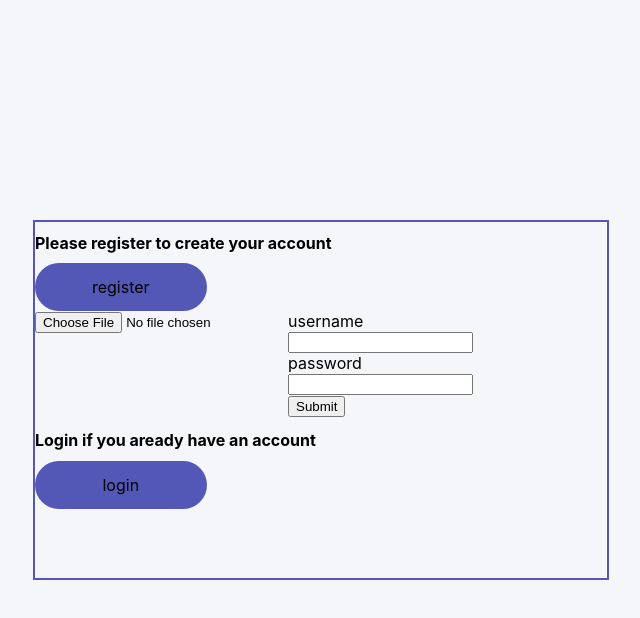
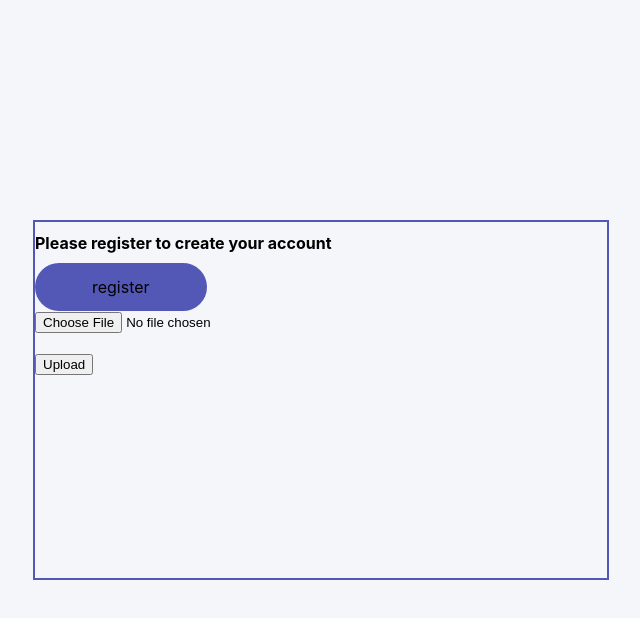
Before and after one commit to GiovanniOuvenis/InteractiveComments, a React (Create React App) app: page / in a window 1280 px wide. Both pictures are taken after a click on the button "register". Shown: the top 618 px of the page, without its empty margins (319-959 px from the left). Built offline with nearby package versions, Linux system fonts and the light colour scheme.

Commit message:
sendind request with fetch working ok

```diff
--- a/src/App.js
+++ b/src/App.js
@@ -1,5 +1,6 @@
 import "./App.css";
 import Welcome from "./components/Welcome";
+
 function App() {
   return (
     <>
--- a/src/components/Form.js
+++ b/src/components/Form.js
@@ -1,100 +1,105 @@
-import React, { useState, useEffect, useRef } from "react";
-import axios from "axios";
+// import React, { useState, useEffect, useRef } from "react";
+// import axios from "axios";
+// import UploadImage from "./UploadImage";
 
-export default function Form(props) {
-  const usernameRef = useRef();
-  const passwordRef = useRef();
-  const urlRef = useRef("http://localhost:5000/intcommapi/v1/auth/login");
-  const [userName, setUserName] = useState("");
-  const [passWord, setPasword] = useState("");
+// export default function Form(props) {
+//   const usernameRef = useRef();
+//   const passwordRef = useRef();
+//   const urlRef = useRef("http://localhost:5000/intcommapi/v1/auth/login");
+//   const [userName, setUserName] = useState("");
+//   const [passWord, setPasword] = useState("");
 
-  const registerurl = "http://localhost:5000/intcommapi/v1/auth/register";
-  let typeOfForm = props.derivedFrom;
-  let un = props.areaone;
-  let pw = props.areatwo;
+//   const registerurl = "http://localhost:5000/intcommapi/v1/auth/register";
+//   let typeOfForm = props.derivedFrom;
+//   let un = props.areaone;
+//   let pw = props.areatwo;
 
-  useEffect(() => {
-    if (typeOfForm === "register") {
-      urlRef.current = registerurl;
-    }
-  });
+//   useEffect(() => {
+//     if (typeOfForm === "register") {
+//       urlRef.current = registerurl;
+//     }
+//   });
 
-  const handleSubmit = async (e) => {
-    e.preventDefault();
+//   const handleSubmit = async (e) => {
+//     e.preventDefault();
 
-    let userNameToSend = userName;
-    let passWordToSend = passWord;
-    props.toggleCondition(false);
-    if (!userName || !passWord) {
-      userNameToSend = usernameRef.current;
-      passWordToSend = passwordRef.current;
-    }
+//     let userNameToSend = userName;
+//     let passWordToSend = passWord;
+//     props.toggleCondition(false);
+//     if (!userName || !passWord) {
+//       userNameToSend = usernameRef.current;
+//       passWordToSend = passwordRef.current;
+//     }
 
-    const postReq = await axios
-      .post(urlRef.current, {
-        username: userNameToSend,
-        password: passWordToSend,
-      })
-      .then((response) => {
-        console.log(response);
-      })
-      .catch((err) => {
-        console.log(err);
-      });
-  };
+//     const postReq = await axios
+//       .post(urlRef.current, {
+//         username: userNameToSend,
+//         password: passWordToSend,
+//       })
+//       .then((response) => {
+//         console.log(response);
+//       })
+//       .catch((err) => {
+//         console.log(err);
+//       });
+//   };
 
-  useEffect(() => {
-    const keyDownHandler = (event) => {
-      const usernameValue = document.getElementById(
-        typeOfForm + "username"
-      ).value;
-      const passwordValue = document.getElementById(
-        typeOfForm + "password"
-      ).value;
-      usernameRef.current = usernameValue;
-      passwordRef.current = passwordValue;
+//   useEffect(() => {
+//     const keyDownHandler = (event) => {
+//       const usernameValue = document.getElementById(
+//         typeOfForm + "username"
+//       ).value;
+//       const passwordValue = document.getElementById(
+//         typeOfForm + "password"
+//       ).value;
+//       usernameRef.current = usernameValue;
+//       passwordRef.current = passwordValue;
 
-      if (event.key === "Enter") {
-        event.preventDefault();
-        handleSubmit(event);
-      }
-    };
+//       if (event.key === "Enter") {
+//         event.preventDefault();
+//         handleSubmit(event);
+//       }
+//     };
 
-    document.addEventListener("keydown", keyDownHandler);
+//     document.addEventListener("keydown", keyDownHandler);
 
-    return () => {
-      document.removeEventListener("keydown", keyDownHandler);
-    };
-  });
+//     return () => {
+//       document.removeEventListener("keydown", keyDownHandler);
+//     };
+//   });
 
-  return (
-    <div>
-      <form onSubmit={handleSubmit}>
-        <label>{un}</label>
-        <input
-          ref={usernameRef}
-          id={typeOfForm + un}
-          type="text"
-          name={un}
-          value={userName}
-          onChange={(event) => {
-            setUserName(event.target.value);
-          }}
-          autoComplete="off"
-        />
-        <label>{pw}</label>
-        <input
-          ref={passwordRef}
-          id={typeOfForm + pw}
-          type={pw}
-          name={pw}
-          value={passWord}
-          onChange={(event) => setPasword(event.target.value)}
-          autoComplete="off"
-        />
+//   return (
+//     <>
+//       <UploadImage></UploadImage>
+//       {/* <div>
+//         <form onSubmit={handleSubmit}>
+//           <label>{un}</label>
+//           <input
+//             ref={usernameRef}
+//             id={typeOfForm + un}
+//             type="text"
+//             name={un}
+//             value={userName}
+//             onChange={(event) => {
+//               setUserName(event.target.value);
+//             }}
+//             autoComplete="off"
+//           />
+//           <label>{pw}</label>
+//           <input
+//             ref={passwordRef}
+//             id={typeOfForm + pw}
+//             type={pw}
+//             name={pw}
+//             value={passWord}
+//             onChange={(event) => setPasword(event.target.value)}
+//             autoComplete="off"
+//           />
+//           {typeOfForm === "register" && <UploadImage></UploadImage>}
 
-        <button type="submit">Submit</button>
-      </form>
-    </div>
-  );
-}
+//           <button type="submit">Submit</button>
+//         </form>
+//       </div> */}
+//     </>
+//   );
+// }
--- a/src/components/LoginRegister.js
+++ /dev/null
@@ -1,5 +0,0 @@
-import React from "react";
-
-export default function LoginRegister() {
-  return <div classname="wrapper"></div>;
-}
--- /dev/null
+++ b/src/components/Register.js
@@ -0,0 +1,70 @@
+import React, { useState, useEffect } from "react";
+import axios from "axios";
+import Button from "./Button";
+import FormInput from "./FormInput";
+
+export default function Register() {
+  const [userName, setUserName] = useState("");
+  const [password, setPassword] = useState("");
+  const [imageFile, setImageFile] = useState();
+
+  const submitHandler = async (e) => {
+    e.preventDefault();
+
+    const formToSend = new FormData();
+    const appendValue = async (arg) => {
+      await arg.append("username", userName);
+      return arg;
+    };
+    formToSend.append("username", userName);
+    formToSend.append("password", password);
+    formToSend.append("image", imageFile);
+
+    const postrequest = await axios
+      .post("http://localhost:5000/intcommapi/v1/auth/register", formToSend)
+      .then((result) => {
+        console.log(result);
+      })
+      .catch((error) => {
+        console.log(error);
+      });
+  };
+  console.log(imageFile);
+  const getInputValueFromChild = (valueOne, valueTwo) => {
+    if (valueTwo.id === "inputImage") {
+      setImageFile(valueOne);
+    }
+    if (valueTwo.id === "usernameRegister") {
+      setUserName(valueOne);
+    }
+    if (valueTwo.id === "passwordRegister") {
+      setPassword(valueOne);
+    }
+  };
+
+  return (
+    <form onSubmit={submitHandler} method="POST" encType="multipart/form-data">
+      <label>username</label>
+      <FormInput
+        name="username"
+        type="text"
+        id="usernameRegister"
+        handler={getInputValueFromChild}
+      ></FormInput>
+      <label>password</label>
+      <FormInput
+        name="password"
+        type="text"
+        id="passwordRegister"
+        handler={getInputValueFromChild}
+      ></FormInput>
+      <FormInput
+        id="inputImage"
+        name="upload image"
+        type="file"
+        handler={getInputValueFromChild}
+      ></FormInput>
+      <Button text="submit"></Button>
+    </form>
+  );
+}
--- a/src/components/UploadImage.js
+++ b/src/components/UploadImage.js
@@ -1,9 +1,191 @@
-import React from "react";
+import React, { useState } from "react";
 
 export default function UploadImage() {
+  const [imageToSend, setImageToSend] = useState({});
+
+  const uploadPicture = (e) => {
+    setImageToSend({
+      imagePreview: URL.createObjectURL(e.target.files[0]),
+      imageAsFile: e.target.files[0],
+    });
+  };
+
+  const setImageAction = async (event) => {
+    event.preventDefault();
+
+    const formData = new FormData();
+    formData.append("image", imageToSend.imageAsFile);
+
+    console.log(imageToSend.imageAsFile);
+
+    for (var key of formData.entries()) {
+      console.log(key[0] + ", " + key[1]);
+    }
+
+    const data = await fetch(
+      "http://localhost:5000/intcommapi/v1/auth/register",
+      {
+        method: "post",
+
+        body: formData,
+      }
+    );
+    const uploadedImage = await data.json();
+    if (uploadedImage) {
+      console.log("Successfully uploaded image");
+    } else {
+      console.log("Error Found");
+    }
+  };
+
   return (
-    <form action="/api/images" method="post" enctype="multipart/form-data">
-      <input type="file" name="image" />
-    </form>
+    <div className="content landing">
+      <form onSubmit={setImageAction}>
+        <input type="file" name="image" onChange={uploadPicture} />
+        <br />
+        <br />
+        <button type="submit" name="upload">
+          Upload
+        </button>
+      </form>
+    </div>
   );
 }
+
+/*export default function uploadImage() {
+  const [imageToSend, setImageToSend] = useState({});
+
+  const uploadPicture = (e) => {
+    setImageToSend({
+      imagePreview: URL.createObjectURL(e.target.files[0]),
+      imageAsFile: e.target.files[0],
+    });
+  };
+
+  const setImageAction = async (event) => {
+    event.preventDefault();
+
+    const formData = new FormData();
+    formData.append("image", imageToSend.imageAsFile);
+
+    console.log(image.imageAsFile);
+
+    for (var key of formData.entries()) {
+      console.log(key[0] + ", " + key[1]);
+    }
+
+    const data = await fetch("http://localhost:3000/upload/post", {
+      method: "post",
+
+      body: formData,
+    });
+    const uploadedImage = await data.json();
+    if (uploadedImage) {
+      console.log("Successfully uploaded image");
+    } else {
+      console.log("Error Found");
+    }
+  };
+
+  return (
+    <div className="content landing">
+      <form onSubmit={setImageAction}>
+        <input type="file" name="image" onChange={uploadPicture} />
+        <br />
+        <br />
+        <button type="submit" name="upload">
+          Upload
+        </button>
+      </form>
+    </div>
+  );
+}
+
+// import React, { useState } from "react";
+// import axios from "axios";
+
+// export default function UploadImage() {
+//   const uploadFiles = async (e) => {
+//     const img = e.target.files[0];
+//     const form = new FormData();
+//     form.append("appImgs", img);
+//     console.log(form);
+//     try {
+//       let request = await axios
+//         .post("http://localhost:5000/intcommapi/v1/auth/upload", {
+//           body: form,
+//         })
+//         .then((result) => {
+//           console.log(result);
+//         });
+//       const resp = await request.json();
+//       console.log(resp);
+//     } catch (err) {
+//       console.log("error upload failed", err);
+//     }
+//   };
+
+//   return (
+//     <div>
+//       <h1>File upload</h1>
+//       <input type="file" onChange={(e) => uploadFiles(e)} />
+//     </div>
+//   );
+//}
+
+// const [fileData, setFileData] = useState();
+// const [hardcoded, setHardCoded] = useState({
+//   valueone: "string",
+//   valuetwo: "string",
+//   valuethree: "number",
+// });
+// const fileChangeHandler = (e) => {
+//   const files = e.target.files[0];
+//   console.log(files);
+//   const dataFromForm = new FormData();
+//   dataFromForm.set("file", files);
+//   console.log(dataFromForm);
+// };
+
+// const submitHandler = async (e) => {
+//   e.preventDefault();
+
+//   const postReq = await axios
+//     .post("http://localhost:5000/intcommapi/v1/auth/register", {
+//       body: { body: "ok" },
+//     })
+//     .then((response) => {
+//       console.log(response);
+//     })
+//     .catch((err) => {
+//       console.log(err);
+//     });
+// };
+
+{
+  /* <form
+action="http://localhost:5000/intcommapi/v1/auth/register"
+onSubmit={submitHandler}
+method="POST"
+>
+<div className="form-group">
+  <label htmlFor="upload-image-file"></label>
+  <input
+    type="file"
+    className="form-control-file"
+    name="upload"
+    id="upload"
+    placeholder="upload-image-file"
+    aria-describedby="fileHelpId"
+    onChange={fileChangeHandler}
+  />
+  <small id="fileHelpId" className="form-text text-muted">
+    Please select the image to be uploaded...
+  </small>
+</div>
+
+<button type="submit" className="btn btn-primary" value="Upload">
+  Upload
+</button>
+</form> */
+//}
--- a/src/components/Welcome.js
+++ b/src/components/Welcome.js
@@ -1,6 +1,7 @@
 import React, { useEffect, useRef, useState } from "react";
 import Button from "./Button";
 import Form from "./Form";
+import Register from "./Register";
 import UploadImage from "./UploadImage";
 
 export default function Welcome() {
@@ -25,33 +26,15 @@ export default function Welcome() {
   };
 
   return (
-    <>
-      {condition && (
     <div className="welcome" ref={welcomeRef}>
       <h1 className="heading">Please register to create your account</h1>
       <Button text="register" handler={registerClick}></Button>
       <div className="register-forms hidden" ref={registerformRef}>
         <UploadImage></UploadImage>
-            <Form
-              toggleCondition={getBooleanFromChild}
-              areaone="username"
-              areatwo="password"
-              derivedFrom="register"
-            ></Form>
       </div>
-          <h1 className="heading">Login if you aready have an account</h1>
+      {/* <h1 className="heading">Login if you aready have an account</h1>
       <Button text="login" handler={loginCLick}></Button>
-          <div className="loginform hidden" ref={loginformRef}>
-            <Form
-              toggleCondition={getBooleanFromChild}
-              areaone="username"
-              areatwo="password"
-              derivedFrom="login"
-            ></Form>
+      <div className="loginform hidden" ref={loginformRef}></div> */}
     </div>
-        </div>
-      )}{" "}
-      {!condition && <h1>this is what happens when its true</h1>}
-    </>
   );
 }
```
Also changed, not shown: src/components/FormInput.js (added, +30 -0 lines), src/components/PostComment.js (deleted, +0 -14 lines). Lines whose indentation alone changed are shown as unchanged.
